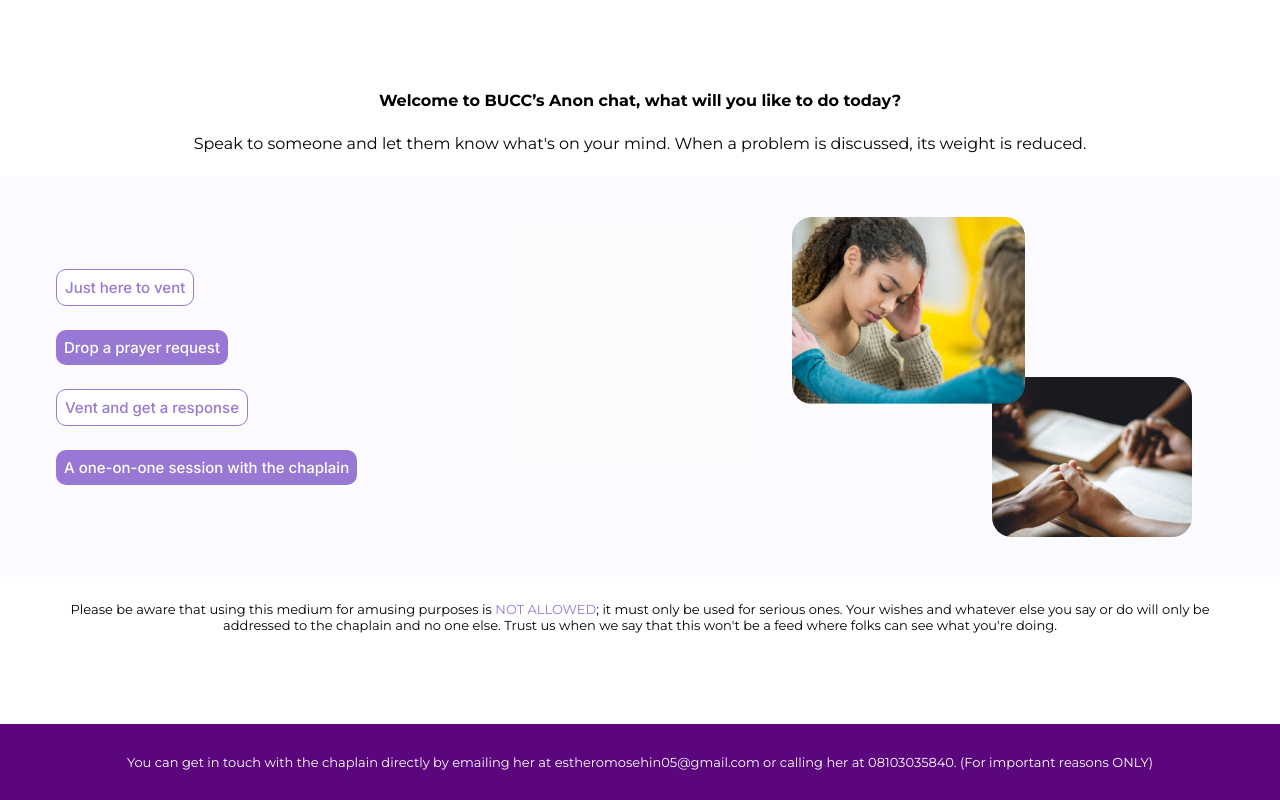
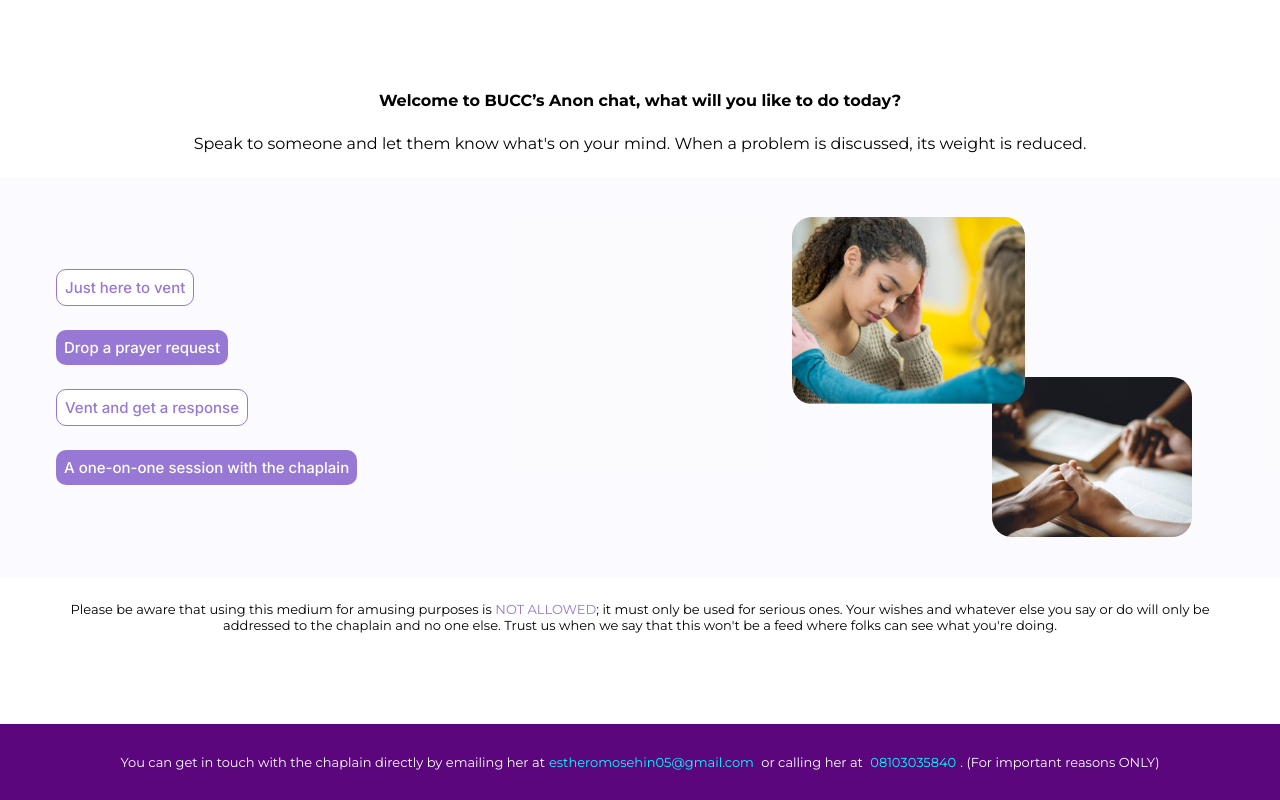
Before and after one commit to bucc-dev/chaplain-chat-website-frontend, a React (Create React App) app: page / in a window 1280 px wide. Shown: the part 800-1600 px from the top of the page. Built offline with nearby package versions, Linux system fonts and the light colour scheme.

Commit message:
Added contact links to footer

```diff
--- a/src/components/Footer.css
+++ b/src/components/Footer.css
@@ -9,3 +9,9 @@
   font-size: small;
   margin-top: auto;
 }
+
+.home-page__footer p a {
+  margin-inline: 4px;
+  color: aqua;
+  text-decoration: none;
+}
--- a/src/components/Footer.jsx
+++ b/src/components/Footer.jsx
@@ -5,7 +5,7 @@ const Footer = () => {
     <footer className="home-page__footer">
       <p>
         You can get in touch with the chaplain directly by emailing her at
-        estheromosehin05@gmail.com or calling her at 08103035840. (For important
+        <a href="mailto:estheromosehin05@gmail.com">estheromosehin05@gmail.com</a> or calling her at <a href="tel:+2348103035840">08103035840</a>. (For important
         reasons ONLY)
       </p>
     </footer>
```
